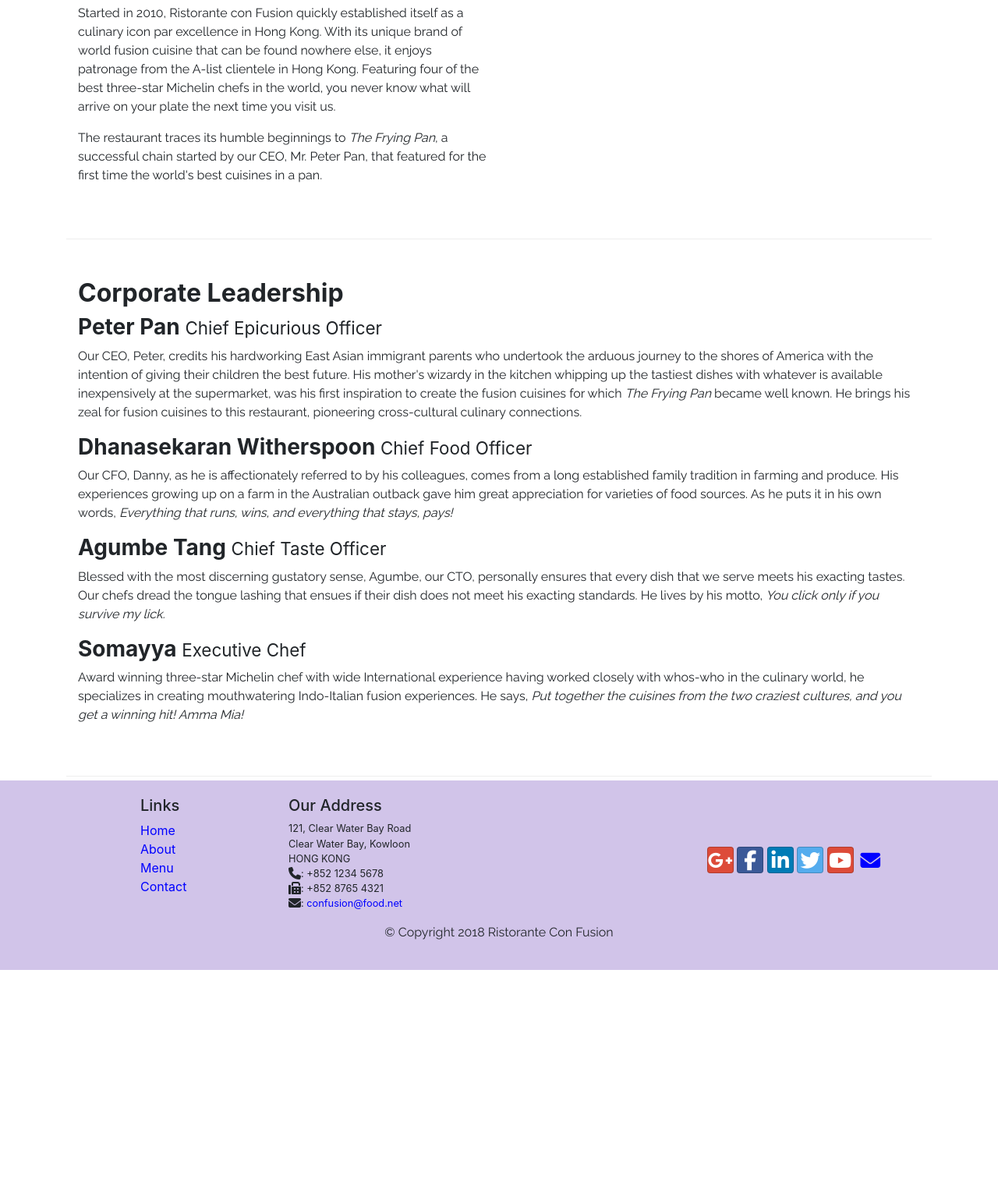
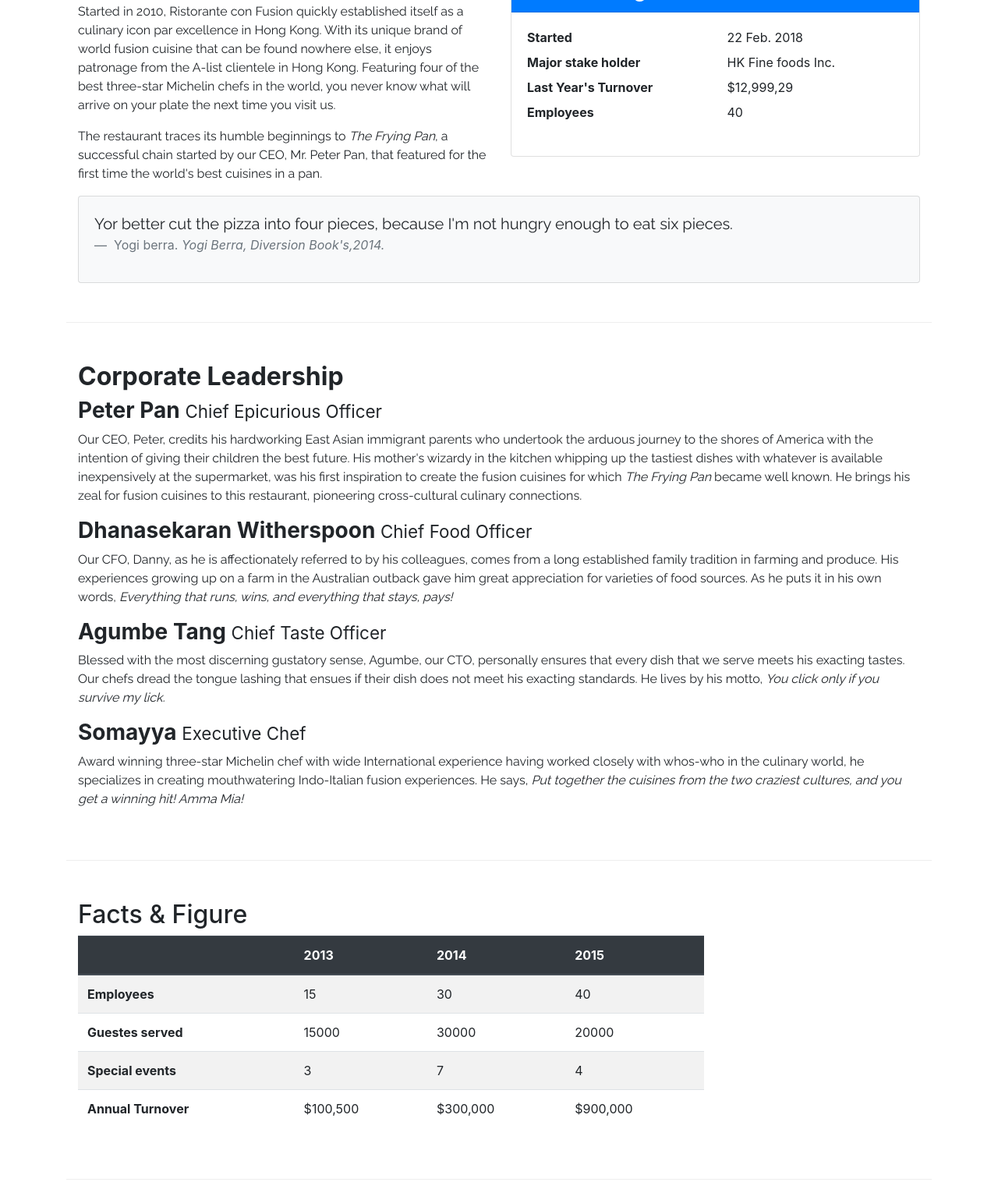
Before and after one commit to classydraught/robovidhya, a website: page aboutus.html in a window 1280 px wide. Shown: the part 558-2074 px from the top of the page at 78% size. Before the commit the page ends 1802 px from the top, so only its background shows below. Drawn offline with nearby package versions, Linux system fonts and the light colour scheme.

Commit message:
card and tables

```diff
--- a/aboutus.html
+++ b/aboutus.html
@@ -92,7 +92,7 @@
         </div>
       </div>
 
-      <div class="row row-content align-items-center">
+      <div class="row row-content">
         <div class="col-12 col-sm-6">
           <h2>Our History</h2>
           <p>
@@ -110,7 +110,41 @@
             cuisines in a pan.
           </p>
         </div>
-        <div class="col-12 col-sm"></div>
+        <div class="col-sm mb-3 mb-sm-0">
+          <div class="card">
+            <h3 class="card-header bg-primary text-white">Facts at a glance</h3>
+            <div class="card-body">
+              <dl class="row">
+                <dt class="col-6">
+                  Started
+                </dt>
+                <dd class="col-6">22 Feb. 2018</dd>
+                <dt class="col-6">Major stake holder</dt>
+                <dd class="col-6">HK Fine foods Inc.</dd>
+                <dt class="col-6">Last Year's Turnover</dt>
+                <dd class="col-6">$12,999,29</dd>
+                <dt class="col-6">Employees</dt>
+                <dd class="col-6">40</dd>
+              </dl>
+            </div>
+          </div>
+        </div>
+        <div class="col-12">
+          <div class="card card-body bg-light">
+            <blockquote class="blockquote">
+              <p class="mb-0">
+                Yor better cut the pizza into four pieces, because I'm not
+                hungry enough to eat six pieces.
+              </p>
+              <footer class="blockquote-footer">
+                Yogi berra.
+                <cite title="Source titile"
+                  >Yogi Berra, Diversion Book's,2014.</cite
+                >
+              </footer>
+            </blockquote>
+          </div>
+        </div>
       </div>
 
       <div class="row row-content align-items-center ">
@@ -170,6 +204,50 @@
             >
           </p>
         </div>
+      </div>
+      <div class="row row-content">
+        <div class="col-12 col-sm-9">
+          <h2>Facts & Figure</h2>
+          <div class="table-responsive">
+            <table class="table table-striped">
+              <thead class="thead-dark">
+                <tr>
+                  <th>&nbsp;</th>
+                  <th>2013</th>
+                  <th>2014</th>
+                  <th>2015</th>
+                </tr>
+              </thead>
+              <tbody>
+                <tr>
+                  <th>Employees</th>
+                  <td>15</td>
+                  <td>30</td>
+                  <td>40</td>
+                </tr>
+                <tr>
+                  <th>Guestes served</th>
+                  <td>15000</td>
+                  <td>30000</td>
+                  <td>20000</td>
+                </tr>
+                <tr>
+                  <th>Special events</th>
+                  <td>3</td>
+                  <td>7</td>
+                  <td>4</td>
+                </tr>
+                <tr>
+                  <th>Annual Turnover</th>
+                  <td>$100,500</td>
+                  <td>$300,000</td>
+                  <td>$900,000</td>
+                </tr>
+              </tbody>
+            </table>
+          </div>
+        </div>
+        <div class="col-12 col-sm-3"></div>
       </div>
     </div>
     <footer class="footer">
```
